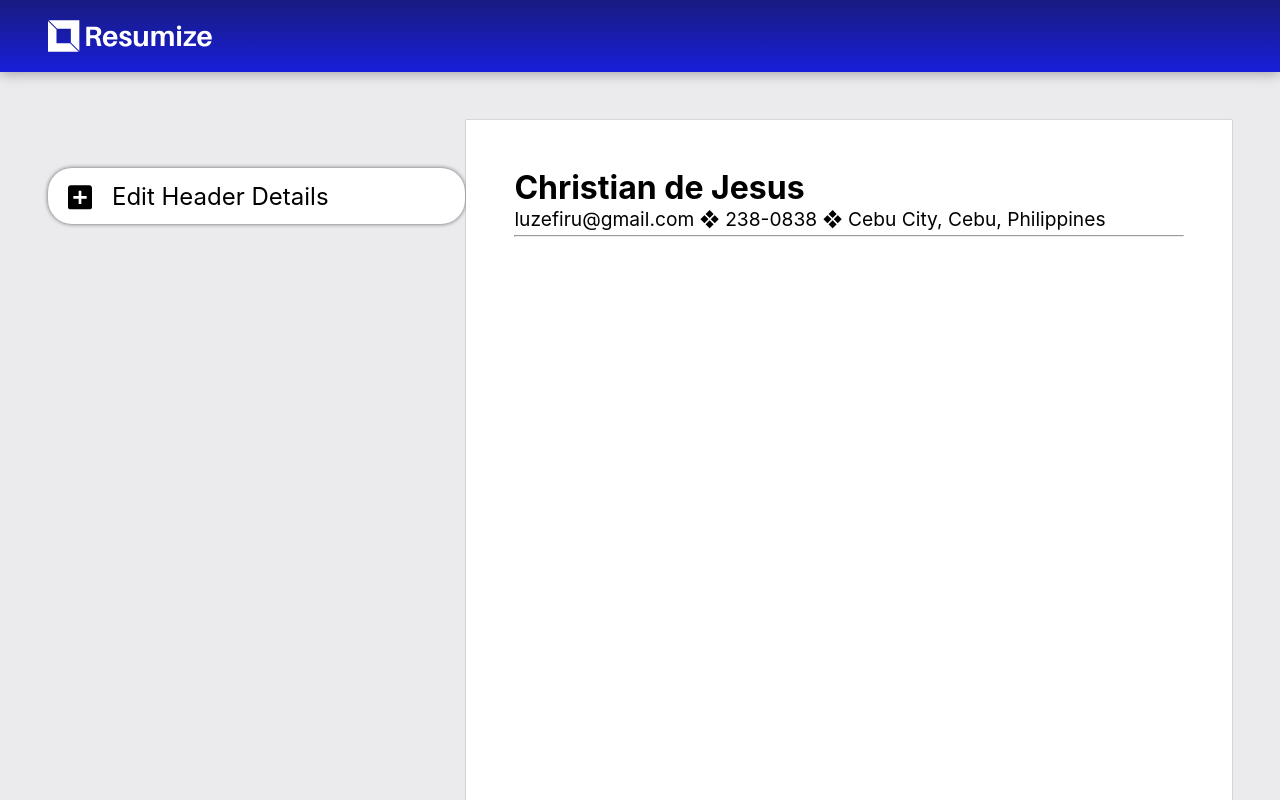
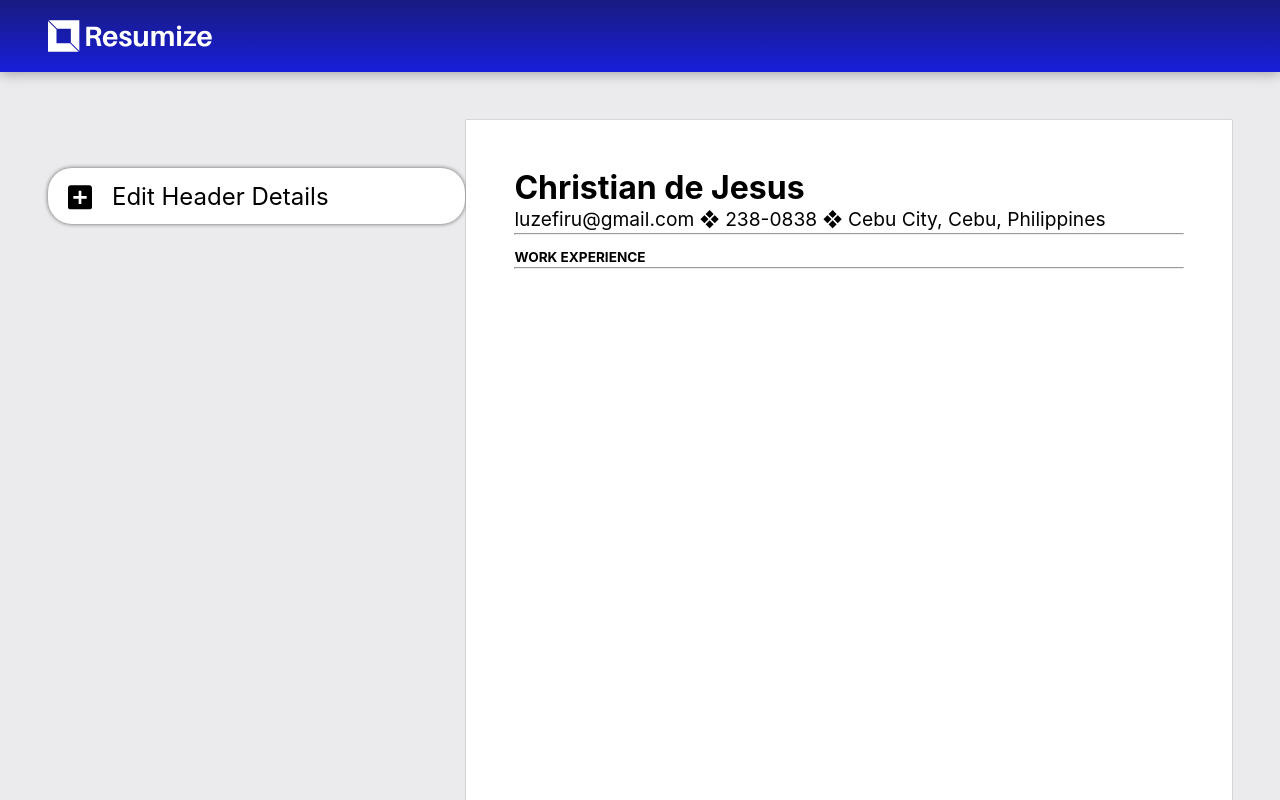
Before and after one commit to Luzefiru/Resumize, a React (Create React App) app: page / in a window 1280 px wide. Shown: the top 800 px of the page. Built offline with nearby package versions, Linux system fonts and the light colour scheme; the HTML template or start-up script is replaced by a standard one.

Commit message:
feat: add ResumeWorkExperience component

```diff
--- a/src/components/resume/Resume.css
+++ b/src/components/resume/Resume.css
@@ -7,5 +7,5 @@
 }
 
 hr {
-  margin: 4px 0;
+  margin: 2px 0 4px 0;
 }
--- a/src/components/resume/Resume.jsx
+++ b/src/components/resume/Resume.jsx
@@ -1,5 +1,6 @@
 import React from 'react';
 import ResumeHeader from './ResumeHeader';
+import ResumeWorkExperience from './ResumeWorkExperience';
 import './Resume.css';
 
 class Resume extends React.Component {
@@ -7,6 +8,7 @@ class Resume extends React.Component {
     return (
       <div className="Resume">
         <ResumeHeader headerDetails={this.props.headerDetails} />
+        <ResumeWorkExperience />
       </div>
     );
   }
--- a/src/components/resume/ResumeHeader.css
+++ b/src/components/resume/ResumeHeader.css
@@ -6,3 +6,7 @@
 .ResumeHeader__subtext {
   font-size: 1.2rem;
 }
+
+.ResumeHeader {
+  margin-bottom: 14px;
+}
--- /dev/null
+++ b/src/components/resume/ResumeWorkExperience.css
@@ -0,0 +1,4 @@
+.ResumeWorkExperience__title {
+  font-weight: bold;
+  font-size: 0.85rem;
+}
--- /dev/null
+++ b/src/components/resume/ResumeWorkExperience.jsx
@@ -0,0 +1,15 @@
+import React from 'react';
+import './ResumeWorkExperience.css';
+
+class ResumeWorkExperience extends React.Component {
+  render() {
+    return (
+      <div className="ResumeWorkExperience">
+        <div className="ResumeWorkExperience__title">WORK EXPERIENCE</div>
+        <hr />
+      </div>
+    );
+  }
+}
+
+export default ResumeWorkExperience;
```
